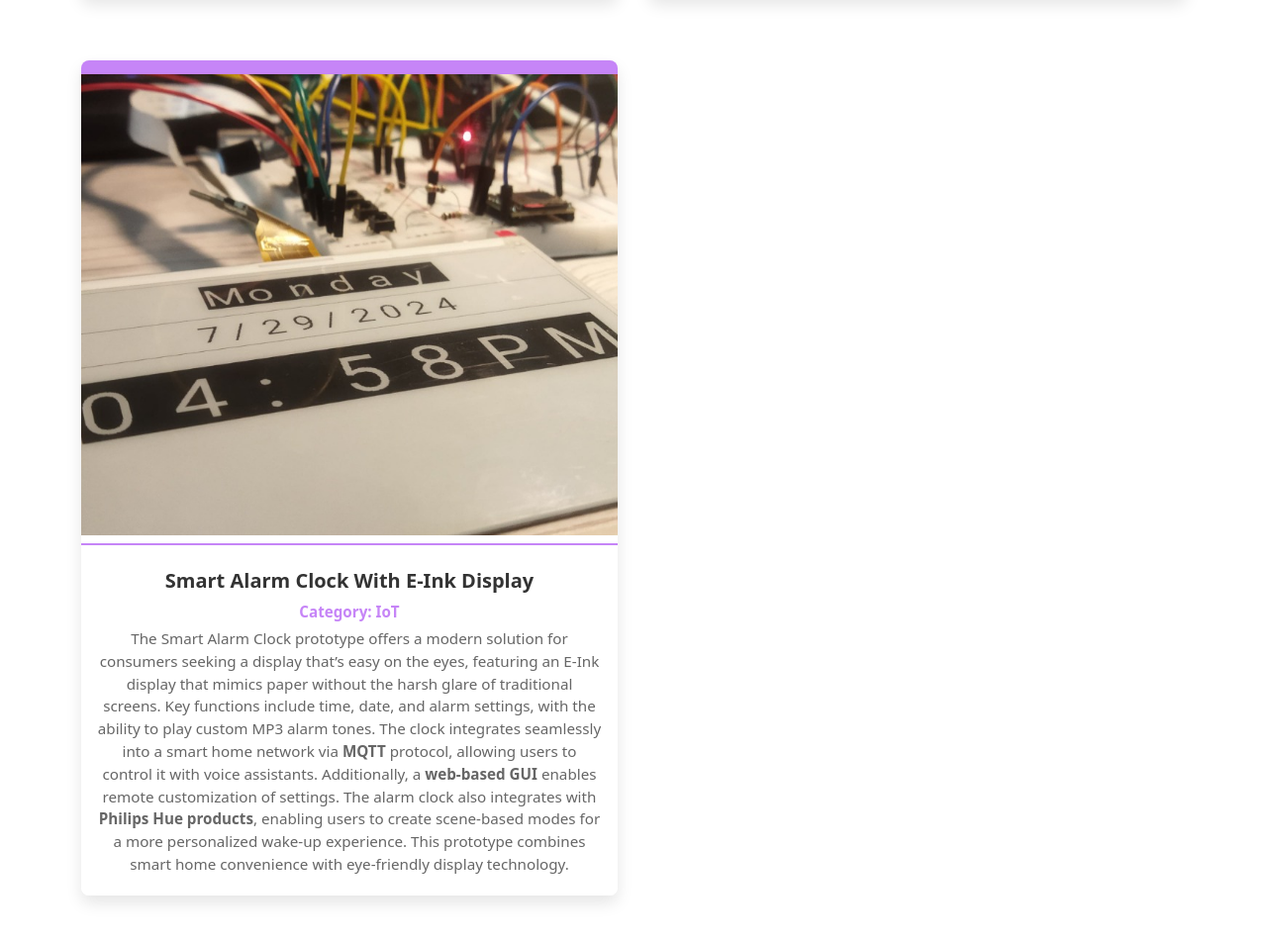
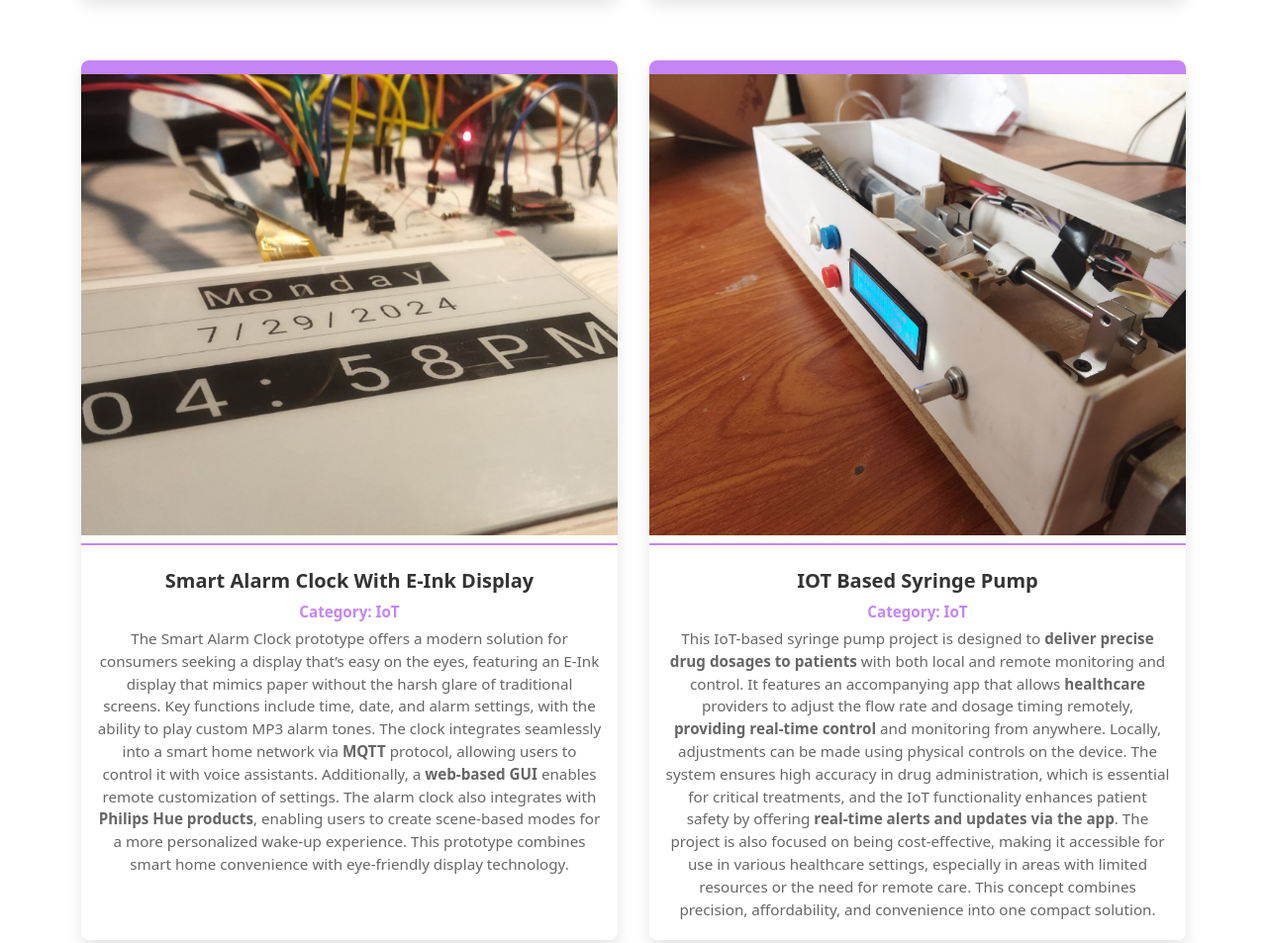
Before and after one commit to itshamzarehman/itshamzarehman.github.io, a plain HTML site: page index.html in a window 1280 px wide. Shown: the part 6107-7060 px from the top of the page at 99% size. Drawn offline with nearby package versions, Linux system fonts and the light colour scheme; files whose address does not match are found by name.

Commit message:
Update index.html

```diff
--- a/index.html
+++ b/index.html
@@ -401,6 +401,27 @@
           </p>
         </div>
       </div>
+      <!-- Project 6 -->
+      <div class="portfolio-item">
+        <div class="portfolio-box">
+          <img src="images/portfolio/Iot-based-syringe-pump.jpeg" alt="IOT Based Syringe Pump">
+        </div>
+        <div class="portfolio-info">
+          <h4>IOT Based Syringe Pump</h4>
+          <p>Category: IoT</p>
+          <p>This IoT-based syringe pump project is designed to <strong>deliver precise drug dosages
+            to patients</strong> with both local and remote monitoring and control. It features an
+            accompanying app that allows <strong>healthcare</strong> providers to adjust the flow rate and dosage
+            timing remotely, <strong>providing real-time control</strong> and monitoring from anywhere. Locally,
+            adjustments can be made using physical controls on the device. The system ensures high
+            accuracy in drug administration, which is essential for critical treatments, and the IoT
+            functionality enhances patient safety by offering <strong>real-time alerts and updates via the app</strong>.
+            The project is also focused on being cost-effective, making it accessible for use in various
+            healthcare settings, especially in areas with limited resources or the need for remote care.
+            This concept combines precision, affordability, and convenience into one compact solution.
+          </p>
+        </div>
+      </div>
     </div>
   </div>
 </section>
@@ -596,8 +617,8 @@
           </p>
           <h3 class="display-3--brief">What will be the next step?</h3>
           <ul class="cta-info__list">
-            <li>We’ll prepare a detailed proposal.</li>
-            <li>We’ll discuss it together to align with your needs.</li>
+            <li>I’ll prepare a detailed proposal.</li>
+            <li>I’ll discuss it together to align with your needs.</li>
             <li>Let’s start the conversation and bring your vision to life!</li>
           </ul>
         </div>
@@ -649,7 +670,7 @@
         </div>
         <div class="contact-box__info">
           <a href="https:\\wa.me/923271439455" class="contact-box__info--title" target="_blank">+92 327 1439455</a>
-          <p class="contact-box__info--subtitle">Don't hesitate to reach out to us!</p>
+          <p class="contact-box__info--subtitle">Feel free to reach out to me anytime!</p>
         </div>
       </div>
 
```
